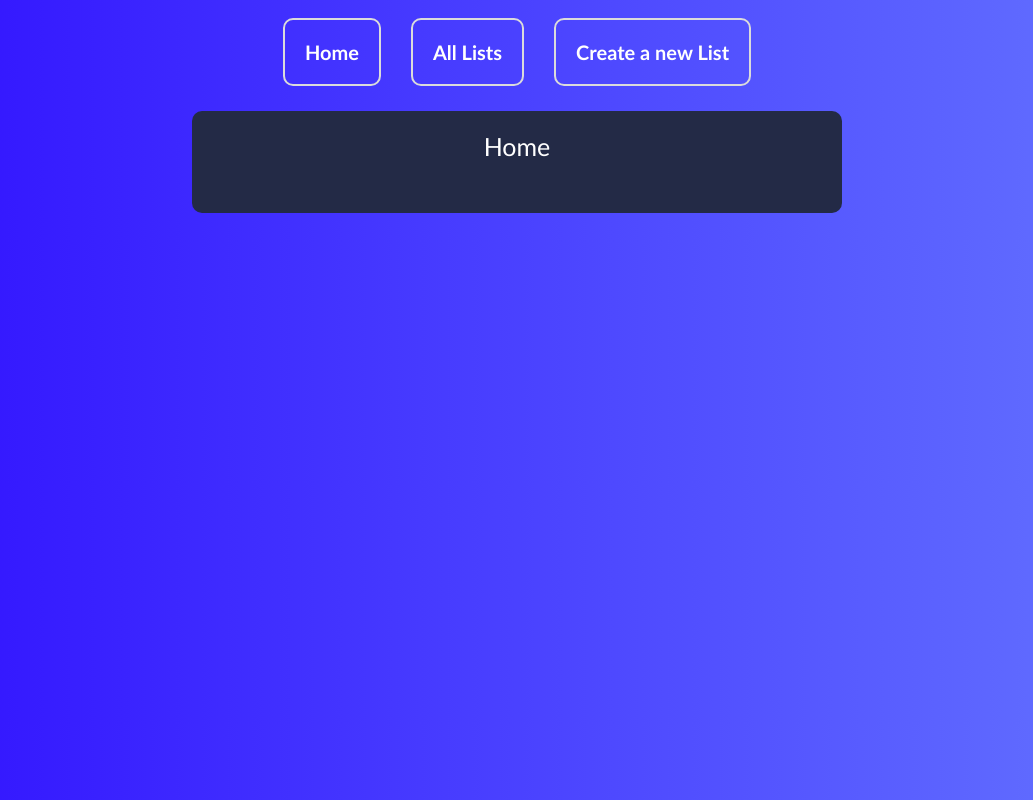
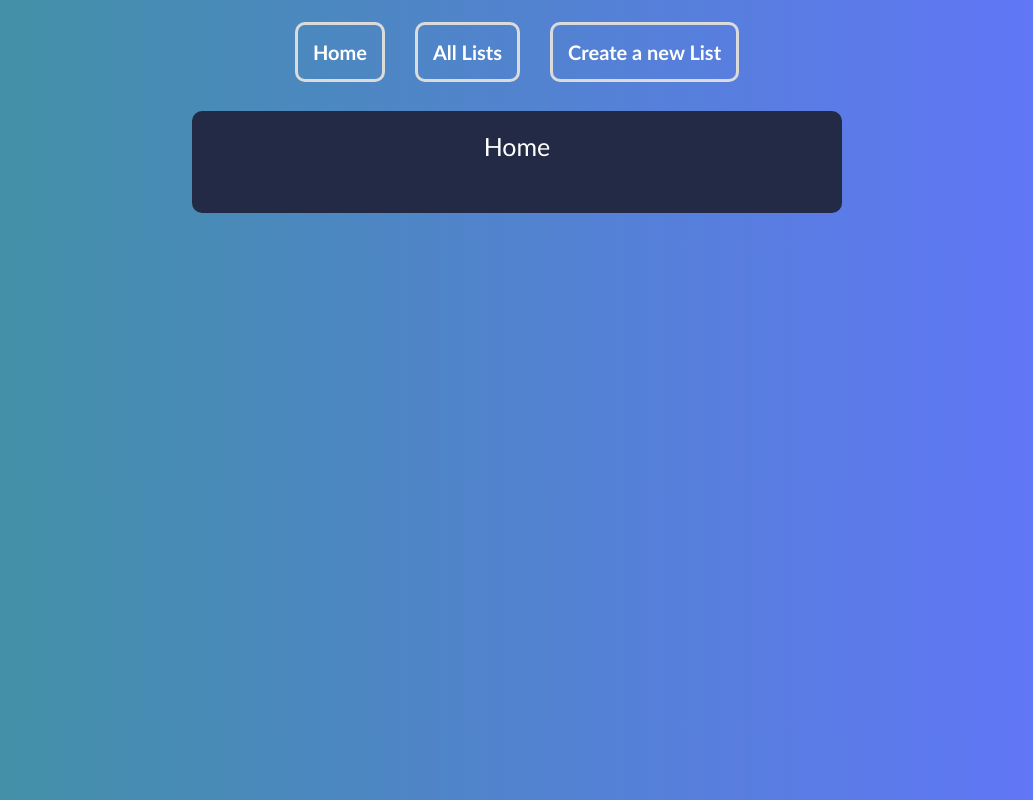
Before and after one commit to jesspesale/TodoTracker-hooks, a React (Create React App) app in the folder TodoTracker-frontend/: page / in a window 1280 px wide. Shown: the whole page, without its empty margins (123-1156 px from the left). Built offline with nearby package versions, Linux system fonts and the light colour scheme; no server answers.

Commit message:
added a hover effect to nav buttons

```diff
--- a/TodoTracker-frontend/src/App.css
+++ b/TodoTracker-frontend/src/App.css
@@ -23,25 +23,30 @@
 body{
   background: linear-gradient(
     90deg,
-    rgba(48, 16, 255, 1) 0%,
+    rgb(63, 147, 158) 0%,
     rgba(100, 115, 255, 1) 100%
   );
 }
 .nav-item{
-  padding: 20px;
+  padding: 15px;
   display: inline;
   color: white;
   font-size: 20px;
   text-decoration: none;
   margin: 15px;
-  border: 2px solid rgb(219, 219, 219);
+  border: 3px solid rgb(219, 219, 219);
   border-radius: 10px;
   font-weight: bold;
+}
+
+.nav-item:hover{
+  background-color: rgb(187, 186, 186);
+  opacity: 0.8;
+  transition: 0.3s;
 }
 
 .navbar{
   display: flex;
   justify-content: center;
-  /* justify-content: space-between; */
   margin-top: 40px;
 }
--- a/TodoTracker-frontend/src/App.js
+++ b/TodoTracker-frontend/src/App.js
@@ -3,39 +3,25 @@ import './App.css'
 import "../src/components/Lists/Lists.css"
 import "../src/components/ListItems/ListItems.css";
 import { Routes, Route } from "react-router-dom"
-import Lists from "./components/Lists/Lists"
-import ListForm from './components/Lists/ListForm'
-import Home from './components/Home'
-import Navbar from './components/Navbar'
-import ListContainer from './components/ListContainer'
-import {useSelector} from "react-redux"
+import { useEffect } from "react";
+import { useSelector, useDispatch } from "react-redux";
+import { fetchLists } from './redux/listActions';
 
-
-// class App extends React.Component {
-//   render(){
-//     return (
-//       <div>
-//         <div>
-//           <Navbar />
-//         </div>
-//         <br></br>
-//         <div className="App">
-//           <Routes>
-//             <Route path="/" element={<Home />} />
-//             <Route path="/lists" element={<Lists />} />
-//             <Route path="/lists/new" element={<ListForm />} />
-//             <Route path="/lists/:id" element={<ListContainer />} />
-//           </Routes>
-//         </div>
-//       </div>
-//     )
-//   }
-// }
-
-// export default App
-
+import Lists from "./components/Lists/Lists";
+import ListForm from "./components/Lists/ListForm";
+import Home from "./components/Home";
+import Navbar from "./components/Navbar";
+import ListContainer from "./components/ListContainer";
 
 export default function App() {
+  const lists = useSelector((state) => state.lists);
+  // replaces mapStateToProps
+  const dispatch = useDispatch();
+  // replaces mapDispatchToProps
+
+  useEffect(() => {
+    dispatch(fetchLists());
+  }, []);
 
   return (
     <div>
@@ -46,7 +32,7 @@ export default function App() {
       <div className="App">
         <Routes>
           <Route path="/" element={<Home />} />
-          <Route path="/lists" element={<Lists />} />
+          <Route path="/lists" element={<Lists lists={lists} />} />
           <Route path="/lists/new" element={<ListForm />} />
           <Route path="/lists/:id" element={<ListContainer />} />
         </Routes>
--- a/TodoTracker-frontend/src/components/ListContainer.js
+++ b/TodoTracker-frontend/src/components/ListContainer.js
@@ -10,8 +10,7 @@ export default function ListContainer() {
     const list = lists.find((list) => list.id == id)
 
     console.log(id)
-    // console.log(list)
-// debugger
+
   return (
     <div>
       <List list={list}/>
--- a/TodoTracker-frontend/src/components/Lists/Lists.js
+++ b/TodoTracker-frontend/src/components/Lists/Lists.js
@@ -1,18 +1,7 @@
-import {useEffect} from 'react'
-import {useSelector, useDispatch} from "react-redux"
-import { fetchLists } from '../../redux/listActions'
 import { Link } from "react-router-dom"
 import "./Lists.css"
 
-export default function Lists() {
-  const lists = useSelector(state => state.lists)
-  // replaces mapStateToProps
-  const dispatch = useDispatch()
-  // replaces mapDispatchToProps
-
-  useEffect(() => {
-      dispatch(fetchLists())
-  }, [])
+export default function Lists({lists}) {
 
       return (
         <div>
```
